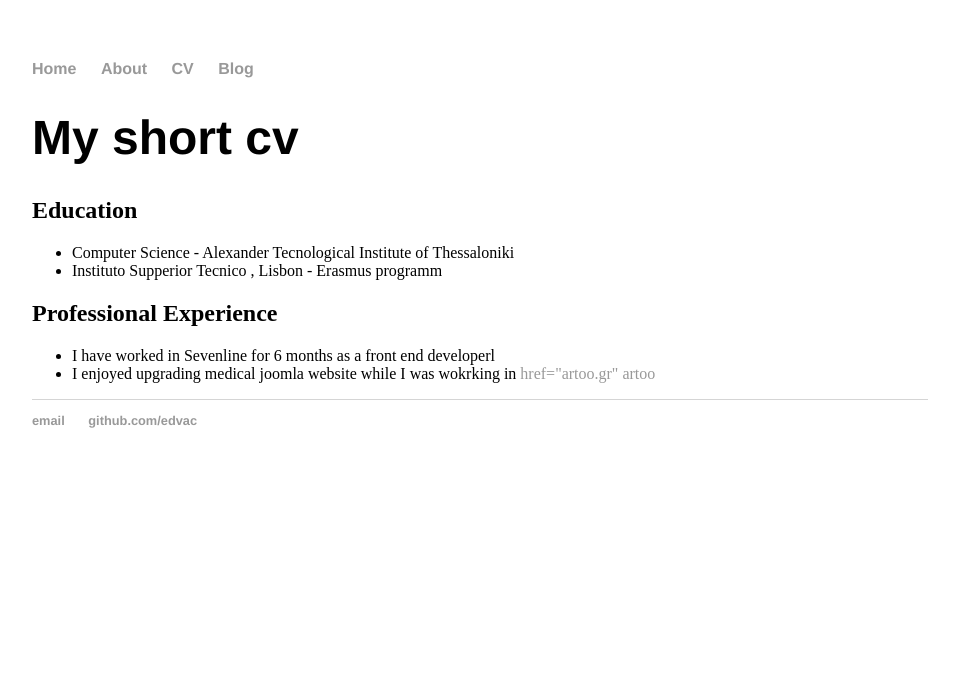
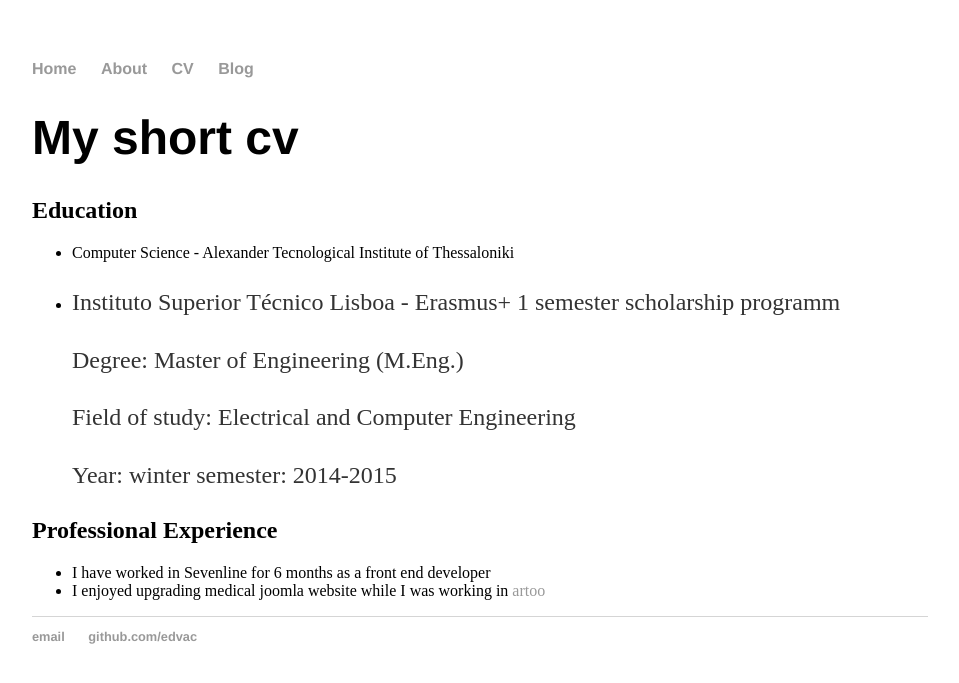
Before and after one commit to Edvac/edvac.github.io, a Jekyll site: the page built from cv/index.html, in a window 1280 px wide. Shown: the top 683 px of the page, without its empty margins (160-1119 px from the left). Built offline with Jekyll 4.4.1, drawn with Linux system fonts in a browser that asks for light colours.

Commit message:
Update index.html

```diff
--- a/cv/index.html
+++ b/cv/index.html
@@ -7,11 +7,15 @@ title: George
 	<h2>Education</h2>
 	<ul>
 	<li>Computer Science - Alexander Tecnological Institute of Thessaloniki</li>
-	<li>Instituto Supperior Tecnico , Lisbon - Erasmus programm</li>
+	<li> <p>Instituto Superior Técnico Lisboa  - Erasmus+ 1 semester scholarship programm</p>
+		<p> Degree: Master of Engineering (M.Eng.)</p>
+		<p> Field of study: Electrical and Computer Engineering</p>
+		<p> Year: winter semester: 2014-2015</p>
+	</li>
 	</ul>
 	<h2>Professional Experience</h2>
 	<ul>
-	<li>I have worked in Sevenline for 6 months as a front end developerl </li>
-	<li>I enjoyed upgrading medical joomla website while I was wokrking in <a> href="artoo.gr" artoo</a>
+	<li>I have worked in Sevenline for 6 months as a front end developer </li>
+	<li>I enjoyed upgrading medical joomla website while I was working in <a href="artoo.gr" >artoo</a>
 	</ul>
 </div><!-- /.blurb -->
```
